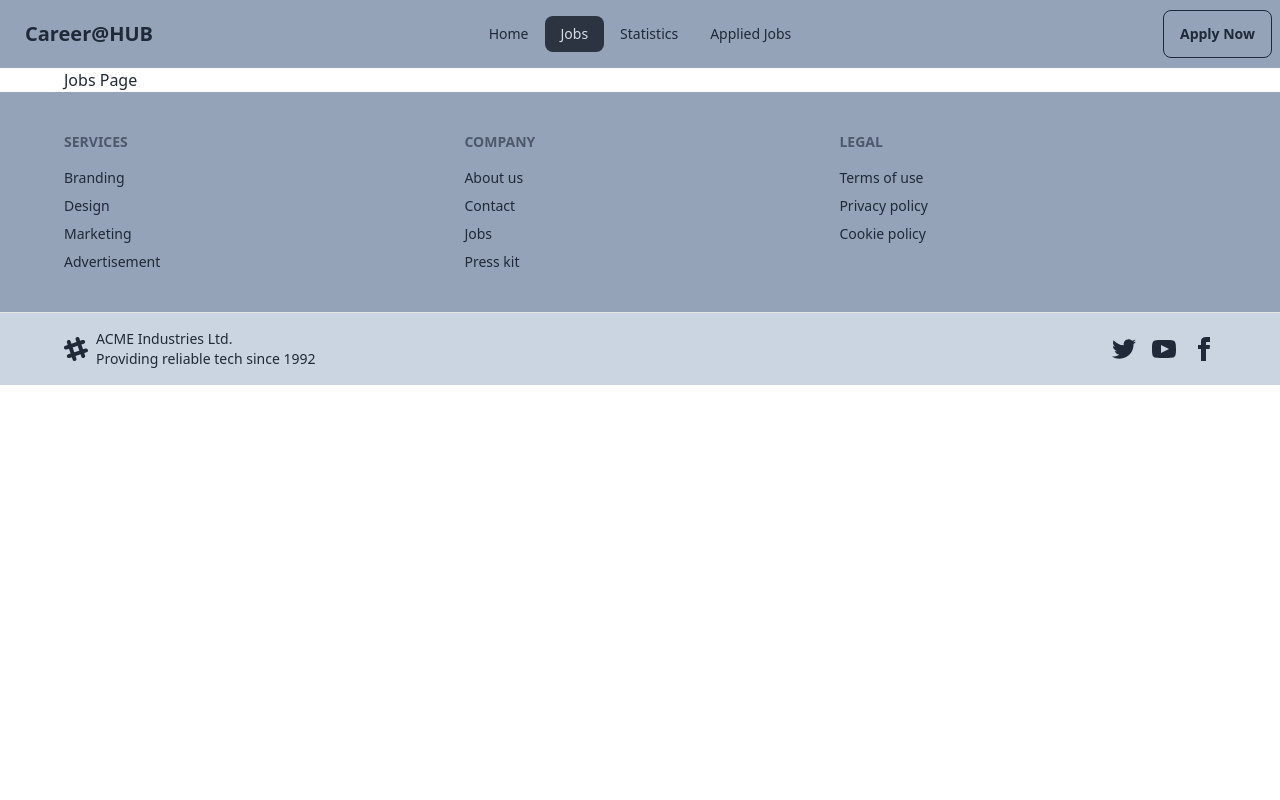
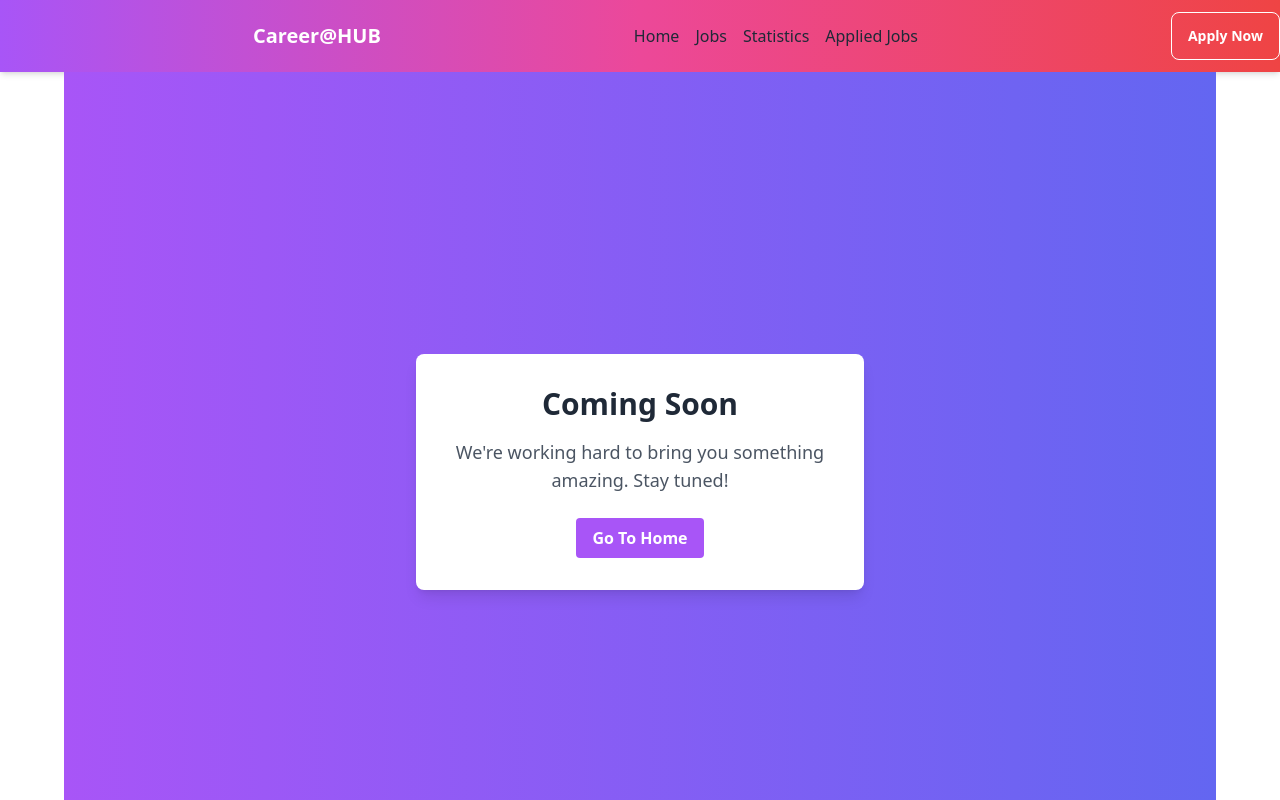
Before and after one commit to Ikram-Akbar/career_hub, a React (Vite) app: page /jobs in a window 1280 px wide. Shown: the top 800 px of the page. Built offline with nearby package versions, Linux system fonts and the light colour scheme.

Commit message:
few change and re design

```diff
--- a/src/Components/Banner/Banner.jsx
+++ b/src/Components/Banner/Banner.jsx
@@ -4,7 +4,7 @@ const Banner = () => {
   return (
     <div className="flex items-center justify-center py-8">
       <div className="max-w-6xl mx-auto flex items-center">
-        <img src="https://via.placeholder.com/400x200" alt="Banner Image" className="w-1/2 rounded-lg shadow-lg" />
+        <img src="https://platinumlist.net/guide/wp-content/uploads/2023/03/IMG-worlds-of-adventure.webp" alt="Banner Image" className="w-1/2 rounded-lg shadow-lg" />
         <div className="w-1/2 px-8">
           <h2 className="text-3xl font-bold text-gray-800 mb-4">Welcome to Career@HUB</h2>
           <p className="text-lg text-gray-600 leading-relaxed">Lorem ipsum dolor sit amet, consectetur adipiscing elit. Sed do eiusmod tempor incididunt ut labore et dolore magna aliqua. Ut enim ad minim veniam, quis nostrud exercitation ullamco laboris nisi ut aliquip ex ea commodo consequat.</p>
--- a/src/Components/Shared/Footer/Footer.jsx
+++ b/src/Components/Shared/Footer/Footer.jsx
@@ -1,8 +1,8 @@
 const Footer = () => {
   return (
     <div>
-      <footer className="  p-10 bg-slate-400 text-base-content">
-        <div className="footer max-w-6xl mx-auto">
+      <footer className="p-10 bg-gradient-to-r from-purple-500 via-pink-500 to-red-500 text-white">
+        <div className="max-w-6xl mx-auto grid grid-cols-1 md:grid-cols-3 gap-8">
           <nav>
             <h6 className="footer-title">Services</h6>
             <a className="link link-hover">Branding</a>
@@ -25,9 +25,9 @@ const Footer = () => {
           </nav>
         </div>
       </footer>
-      <footer className="  px-10 py-4 border-t bg-slate-300 text-base-content border-base-300">
-        <div className="footer max-w-6xl mx-auto">
-          <aside className="items-center grid-flow-col ">
+      <footer className="px-10 py-4 border-t bg-gradient-to-r from-purple-400 via-pink-400 to-red-400 text-white">
+        <div className="max-w-6xl mx-auto flex flex-col md:flex-row justify-between items-center">
+          <div className="flex items-center space-x-4">
             <svg
               width="24"
               height="24"
@@ -43,10 +43,9 @@ const Footer = () => {
               ACME Industries Ltd. <br />
               Providing reliable tech since 1992
             </p>
-          </aside>
-          <nav className="md:place-self-center md:justify-self-end">
-            <div className="grid grid-flow-col gap-4">
-              <a>
+          </div>
+          <nav className="flex items-center space-x-4">
+            <a href="#">
               <svg
                 xmlns="http://www.w3.org/2000/svg"
                 width="24"
@@ -57,7 +56,7 @@ const Footer = () => {
                 <path d="M24 4.557c-.883.392-1.832.656-2.828.775 1.017-.609 1.798-1.574 2.165-2.724-.951.564-2.005.974-3.127 1.195-.897-.957-2.178-1.555-3.594-1.555-3.179 0-5.515 2.966-4.797 6.045-4.091-.205-7.719-2.165-10.148-5.144-1.29 2.213-.669 5.108 1.523 6.574-.806-.026-1.566-.247-2.229-.616-.054 2.281 1.581 4.415 3.949 4.89-.693.188-1.452.232-2.224.084.626 1.956 2.444 3.379 4.6 3.419-2.07 1.623-4.678 2.348-7.29 2.04 2.179 1.397 4.768 2.212 7.548 2.212 9.142 0 14.307-7.721 13.995-14.646.962-.695 1.797-1.562 2.457-2.549z"></path>
               </svg>
             </a>
-              <a>
+            <a href="#">
               <svg
                 xmlns="http://www.w3.org/2000/svg"
                 width="24"
@@ -68,7 +67,7 @@ const Footer = () => {
                 <path d="M19.615 3.184c-3.604-.246-11.631-.245-15.23 0-3.897.266-4.356 2.62-4.385 8.816.029 6.185.484 8.549 4.385 8.816 3.6.245 11.626.246 15.23 0 3.897-.266 4.356-2.62 4.385-8.816-.029-6.185-.484-8.549-4.385-8.816zm-10.615 12.816v-8l8 3.993-8 4.007z"></path>
               </svg>
             </a>
-              <a>
+            <a href="#">
               <svg
                 xmlns="http://www.w3.org/2000/svg"
                 width="24"
@@ -79,7 +78,6 @@ const Footer = () => {
                 <path d="M9 8h-3v4h3v12h5v-12h3.642l.358-4h-4v-1.667c0-.955.192-1.333 1.115-1.333h2.885v-5h-3.808c-3.596 0-5.192 1.583-5.192 4.615v3.385z"></path>
               </svg>
             </a>
-            </div>
           </nav>
         </div>
       </footer>
--- a/src/Components/Shared/Header/Header.jsx
+++ b/src/Components/Shared/Header/Header.jsx
@@ -3,20 +3,20 @@ import { NavLink } from "react-router-dom";
 const Header = () => {
   const links = (
     <>
-      <li><NavLink to="/">Home</NavLink></li>
-      <li><NavLink to="/jobs">Jobs</NavLink></li>
-      <li><NavLink to="/statistics">Statistics</NavLink></li>
-      <li><NavLink to="/applied">Applied Jobs</NavLink></li>
+      <li><NavLink to="/" className="nav-link">Home</NavLink></li>
+      <li><NavLink to="/jobs" className="nav-link">Jobs</NavLink></li>
+      <li><NavLink to="/statistics" className="nav-link">Statistics</NavLink></li>
+      <li><NavLink to="/applied" className="nav-link">Applied Jobs</NavLink></li>
     </>
   );
   return (
-    <div className="navbar bg-slate-400">
-      <div className="navbar-start">
+    <div className="bg-gradient-to-r from-purple-500 via-pink-500 to-red-500 shadow-md py-3">
+      <div className="container mx-auto flex justify-between items-center">
         <div className="dropdown">
-          <div tabIndex={0} role="button" className="btn btn-ghost lg:hidden">
+          <div tabIndex={0} role="button" className="btn btn-ghost lg:hidden hover:text-white">
             <svg
               xmlns="http://www.w3.org/2000/svg"
-              className="h-5 w-5"
+              className="h-5 w-5 text-white"
               fill="none"
               viewBox="0 0 24 24"
               stroke="currentColor"
@@ -31,18 +31,16 @@ const Header = () => {
           </div>
           <ul
             tabIndex={0}
-            className="menu menu-sm dropdown-content mt-3 z-[1] p-2 shadow bg-base-100 rounded-box w-52"
+            className="menu menu-sm dropdown-content mt-3 z-[1] p-2 shadow bg-white rounded-box w-52"
           >
             {links}
           </ul>
         </div>
-        <a className="btn btn-ghost text-xl">Career@HUB</a>
-      </div>
-      <div className="navbar-center hidden lg:flex">
-        <ul className="menu menu-horizontal px-1">{links}</ul>
-      </div>
-      <div className="navbar-end">
-        <a className="btn btn-outline">Apply Now</a>
+        <a href="#" className="text-white text-xl font-semibold">Career@HUB</a>
+        <ul className="hidden lg:flex space-x-4">
+          {links}
+        </ul>
+        <a href="#" className="btn btn-outline text-white hover:bg-white hover:text-red-500 border-white border hover:border-transparent transition duration-300">Apply Now</a>
       </div>
     </div>
   );
--- a/src/Pages/JobsPage/Jobs.jsx
+++ b/src/Pages/JobsPage/Jobs.jsx
@@ -1,10 +1,23 @@
+import { Link } from "react-router-dom";
 
 
 const Jobs = () => {
     return (
-        <div>
-            <h1>Jobs Page </h1>
+        <div className="flex justify-center items-center h-screen bg-gradient-to-r from-purple-500 to-indigo-500">
+      <div className="bg-white rounded-lg shadow-lg p-8 max-w-md">
+        <h2 className="text-3xl font-bold text-center text-gray-800 mb-4">
+          Coming Soon
+        </h2>
+        <p className="text-lg text-gray-600 text-center mb-6">
+          We're working hard to bring you something amazing. Stay tuned!
+        </p>
+        <div className="flex justify-center">
+          <Link to="/home"><button className="bg-purple-500 hover:bg-purple-600 text-white font-bold py-2 px-4 rounded focus:outline-none focus:shadow-outline">
+            Go To Home
+          </button></Link>
         </div>
+      </div>
+    </div>
     );
 };
 
--- a/src/Pages/StatisticsPage/Statistics.jsx
+++ b/src/Pages/StatisticsPage/Statistics.jsx
@@ -1,11 +1,23 @@
-
+import { Link } from "react-router-dom";
 
 const Statistics = () => {
-    return (
-        <div>
-            <h1>stat will show here</h1>
+  return (
+    <div className="flex justify-center items-center h-screen bg-gradient-to-r from-purple-500 to-indigo-500">
+      <div className="bg-white rounded-lg shadow-lg p-8 max-w-md">
+        <h2 className="text-3xl font-bold text-center text-gray-800 mb-4">
+          Coming Soon
+        </h2>
+        <p className="text-lg text-gray-600 text-center mb-6">
+          We're working hard to bring you something amazing. Stay tuned!
+        </p>
+        <div className="flex justify-center">
+          <Link to="/home"><button className="bg-purple-500 hover:bg-purple-600 text-white font-bold py-2 px-4 rounded focus:outline-none focus:shadow-outline">
+            Go To Home
+          </button></Link>
         </div>
-    );
+      </div>
+    </div>
+  );
 };
 
 export default Statistics;
```
Lines whose indentation alone changed are shown as unchanged.
